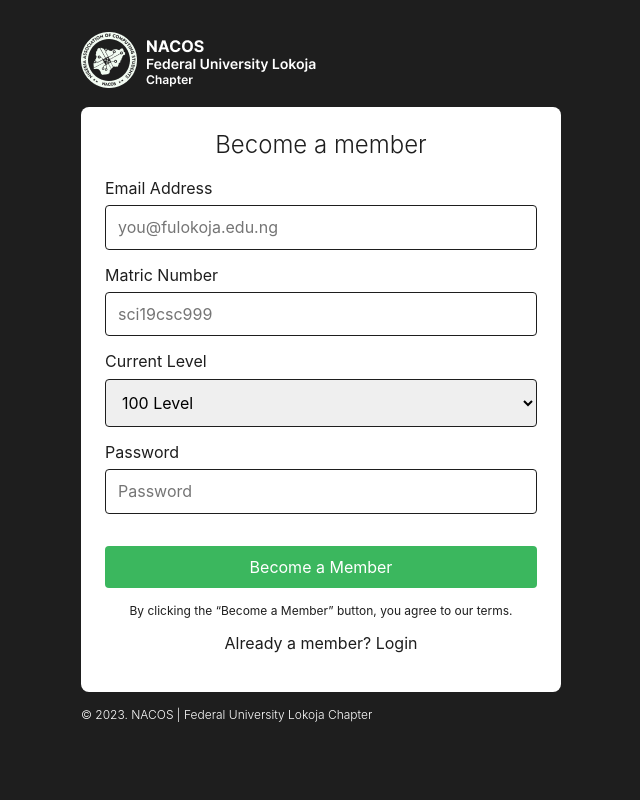
After one commit to sarscode/nacos-fulokoja, a Flask app: page /register in a window 1280 px wide. The commit adds this page. Shown: the whole page, without its empty margins (319-959 px from the left). Run offline with Flask 3, Linux system fonts and the light colour scheme.

Commit message:
feat: Login and register template

```diff
--- a/app/__init__.py
+++ b/app/__init__.py
@@ -4,7 +4,7 @@ from flask_sqlalchemy import SQLAlchemy
 from flask_migrate import Migrate
 
 
-MODULES = ['site']
+MODULES = ['site', 'members']
 
 db = SQLAlchemy()
 migrate = Migrate()
--- /dev/null
+++ b/app/members/__init__.py
@@ -0,0 +1,3 @@
+from flask import Blueprint
+
+blueprint = Blueprint('members_blueprint', __name__)
--- /dev/null
+++ b/app/members/forms.py
@@ -0,0 +1,21 @@
+from flask_wtf import FlaskForm
+from wtforms import EmailField, PasswordField, StringField, SelectField
+from wtforms.validators import DataRequired, Email, Length, Regexp
+
+
+class RegisterForm(FlaskForm):
+    email_address = EmailField('Email Address', [DataRequired(
+        'Email address is required'), Email('Invalid email address', check_deliverability=True), Regexp("[a-zA-Z0-9]*@fulokoja.edu.ng", message='Not a student email')])
+    matric_number = StringField(
+        'Matric Number', [DataRequired('Matric Number is required'), Regexp("[sci]{3}[1-9]{2}[csc]{3}[1-9]{3}")])
+    level = SelectField(label='Current Level', choices=[(
+        100, '100 Level'), (200, '200 Level'), (300, '300 Level'), (400, '400 Level')])
+    password = PasswordField('Password', [DataRequired('Password is required'), Length(
+        min=6, message='Password must not be less than  characters')])
+
+
+class LoginForm(FlaskForm):
+    email_address = EmailField('Email Address', [DataRequired(
+        'Email address is required'), Email('Invalid email address', check_deliverability=True), Regexp("[a-zA-Z0-9]*@fulokoja.edu.ng", message='Not a student email')])
+    password = PasswordField('Password', [DataRequired('Password is required'), Length(
+        min=6, message='Password must not be less than  characters')])
--- /dev/null
+++ b/app/members/routes.py
@@ -0,0 +1,15 @@
+from flask import render_template
+from app.members import blueprint
+from app.members.forms import LoginForm, RegisterForm
+
+
+@blueprint.route('/register', methods=['GET', 'POST'])
+def register():
+    form = RegisterForm()
+    return render_template('site/register.html', form=form)
+
+
+@blueprint.route('/login', methods=['GET', 'POST'])
+def login():
+    form = LoginForm()
+    return render_template('site/login.html', form=form)
--- a/app/static/styles/global.css
+++ b/app/static/styles/global.css
@@ -41,15 +41,27 @@ a {
   text-decoration: none;
 }
 
-input {
+input,
+select {
   border: none;
   border-radius: 0.25rem;
   padding: 0.75rem;
 }
 
+select {
+  border: 1px solid var(--ui-color-black);
+  padding-right: 0.5rem;
+}
+
+label {
+  display: inline-block;
+  margin-bottom: 0.5rem;
+}
+
 button {
   border: none;
   border-radius: 0.25rem;
+  cursor: pointer;
 }
 
 .img {
@@ -62,6 +74,20 @@ a.btn {
 
 a.btn.full-width {
   text-align: center;
+}
+
+input.form-control {
+  border: 1px solid var(--ui-color-black);
+}
+
+.bg-primary {
+  background-color: var(--ui-color-green);
+  color: var(--ui-color-white);
+}
+
+.bg-dark {
+  background-color: var(--ui-color-black);
+  color: var(--ui-color-white);
 }
 
 .btn {
@@ -90,6 +116,19 @@ a.btn.full-width {
 
 .mt-2 {
   margin-top: 2rem;
+}
+
+.mb-1 {
+  margin-bottom: 1rem;
+}
+
+.mb-2 {
+  margin-bottom: 2rem;
+}
+
+.mx-auto {
+  margin-left: auto;
+  margin-right: auto;
 }
 
 /* Typography */
--- a/app/static/styles/site.css
+++ b/app/static/styles/site.css
@@ -16,3 +16,24 @@
 .footer__navlink:hover {
   text-decoration: underline;
 }
+
+/* auth pages */
+.wrapper {
+  min-width: 100vw;
+  min-height: 100vh;
+  background-color: var(--ui-color-black);
+  color: var(--ui-color-white);
+}
+
+.form-container {
+  max-width: 480px;
+  margin: auto;
+}
+
+.form {
+  background-color: var(--ui-color-white);
+  padding: 1.5rem;
+  margin-top: 1rem;
+  border-radius: 8px;
+  color: var(--ui-color-black);
+}
--- /dev/null
+++ b/app/templates/site/layouts/auth.html
@@ -0,0 +1,45 @@
+<!DOCTYPE html>
+<html lang="en">
+  <head>
+    <meta charset="UTF-8" />
+    <meta name="viewport" content="width=device-width, initial-scale=1.0" />
+    <title>{% block title %} {% endblock title %}</title>
+    <!-- CSS Reset: Normalize -->
+    <link
+      rel="stylesheet"
+      href="https://cdnjs.cloudflare.com/ajax/libs/normalize/8.0.1/normalize.min.css"
+      integrity="sha512-NhSC1YmyruXifcj/KFRWoC561YpHpc5Jtzgvbuzx5VozKpWvQ+4nXhPdFgmx8xqexRcpAglTj9sIBWINXa8x5w=="
+      crossorigin="anonymous"
+      referrerpolicy="no-referrer"
+    />
+    <link
+      rel="stylesheet"
+      href="{{url_for('static', filename='styles/global.css')}}"
+    />
+    <link
+      rel="stylesheet"
+      href="{{url_for('static', filename='styles/site.css')}}"
+    />
+  </head>
+  <body>
+    <!--  -->
+    <div class="wrapper">
+      <div class="container">
+        <div class="form-container">
+          <img
+            src="{{url_for('static', filename='images/nacos_fulokoja.png')}}"
+            alt="NACOS Fulokoja Logo"
+            srcset=""
+            class="mt-2"
+          />
+          <div class="form">{% block content %}{% endblock content %}</div>
+          <footer>
+            <p class="mt-1 font-size-small font-weight-light">
+              &copy; 2023. NACOS | Federal University Lokoja Chapter
+            </p>
+          </footer>
+        </div>
+      </div>
+    </div>
+  </body>
+</html>
--- /dev/null
+++ b/app/templates/site/register.html
@@ -0,0 +1,38 @@
+{% extends 'site/layouts/auth.html' %}
+<!-- Page Title -->
+{% block title %} NACOS Fulokoja Chapter | Register - Become a Member {%
+endblock title %}
+<!--  -->
+{% block content %}
+<h2 class="text-center font-weight-light">Become a member</h2>
+<!-- Register Form -->
+<form action="" method="post">
+  {{ form.csrf_token }}
+  <div>{{form.email_address.label}}</div>
+  <div>
+    {{form.email_address(class='full-width form-control mb-1',
+    placeholder='you@fulokoja.edu.ng')}}
+  </div>
+  <div>{{form.matric_number.label}}</div>
+  <div>
+    {{form.matric_number(class='full-width form-control mb-1',
+    placeholder='sci19csc999')}}
+  </div>
+  <div>{{form.level.label}}</div>
+  <div>{{form.level(class='full-width form-control mb-1')}}</div>
+  <div>{{form.password.label}}</div>
+  <div>
+    {{form.password(class='full-width form-control mb-1',
+    placeholder='Password')}}
+  </div>
+  <button type="submit" class="btn primary mt-1 full-width">
+    Become a Member
+  </button>
+</form>
+<p class="font-size-small mt-1 text-center">
+  By clicking the “Become a Member” button, you agree to our terms.
+</p>
+<p class="text-center mt-1">
+  <a href="{{url_for('members_blueprint.login')}}">Already a member? Login</a>
+</p>
+{% endblock content %}
```
Also changed, not shown: app/templates/site/includes/footer.html (+10 -2 lines), app/templates/site/login.html (added, +27 -0 lines).
